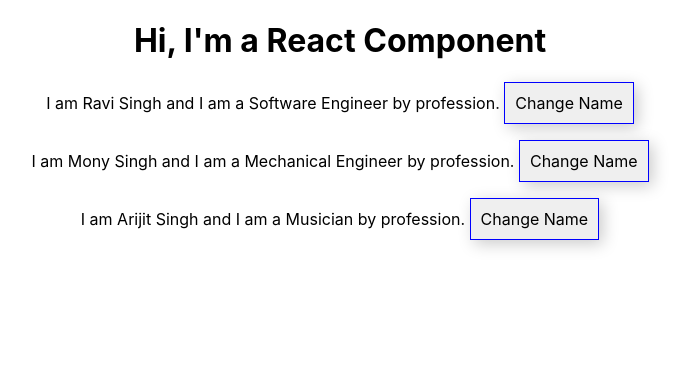
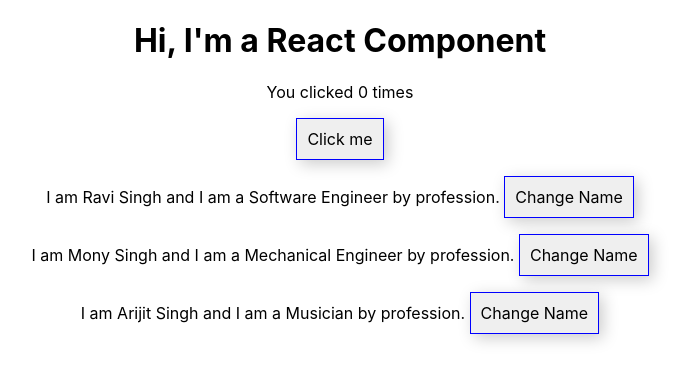
Before and after one commit to shreyai/react-app, a React (Create React App) app: page / in a window 1280 px wide. Shown: the top 382 px of the page, without its empty margins (300-989 px from the left). Built offline with nearby package versions, Linux system fonts and the light colour scheme.

Commit message:
added chile component with react hook

```diff
--- a/src/App.js
+++ b/src/App.js
@@ -1,6 +1,7 @@
 import React, { useState } from 'react';
 import './App.css';
 import Professional from './Professional/Professional';
+import Counter from './Counter/Counter';
 
 
 function App() {
@@ -35,6 +36,7 @@
   return (
     <div className="App">
       <h1>Hi, I'm a React Component</h1>
+      <Counter buttonStyle={style} />
       <Professional
         name={professionalState.professionals[0].name}
         profession={professionalState.professionals[0].profession}
--- /dev/null
+++ b/src/Counter/Counter.js
@@ -0,0 +1,16 @@
+import React, { useState } from 'react';
+
+function Counter(props) {
+    const [ count, setCount] = useState(0)
+
+    return (
+        <div>
+            <p>You clicked {count} times</p>
+            <button onClick={() => setCount(count + 1)} style={props.buttonStyle}>
+                Click me
+            </button>
+        </div>
+    )
+}
+
+export default Counter;
```
